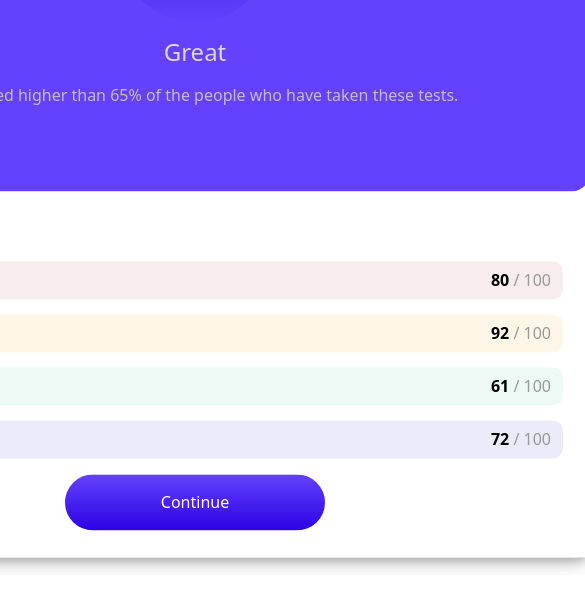
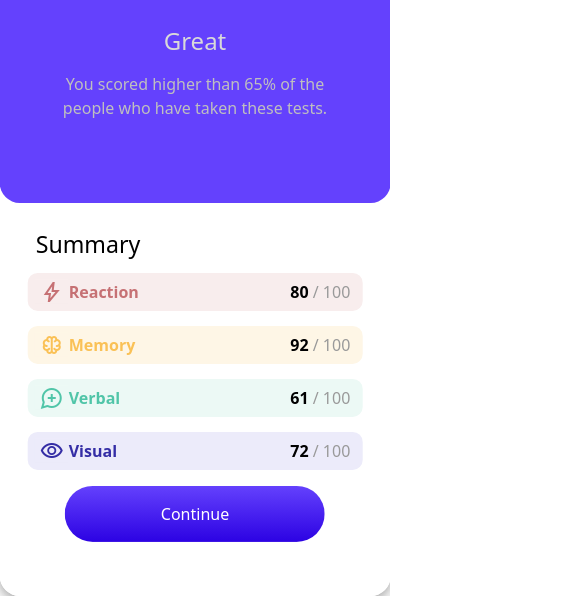
Before and after one commit to Wiileshezo/results-summary-component, a plain HTML site: page index.html in a window 390 px wide. Shown: the part 269-865 px from the top of the page, 585 px wide, since content can reach past the window. Before the commit the page ends 844 px from the top, so only its background shows below. Drawn offline with nearby package versions, Linux system fonts and the light colour scheme.

Commit message:
Media Query

```diff
--- a/css/style.css
+++ b/css/style.css
@@ -1,8 +1,23 @@
+@media screen and (max-width: 1440px) {
+  .my-container {
+    width: 768px;
+  }
+}
+@media screen and (max-width: 768px) {
+  .my-container {
+    width: 640px;
+  }
+}
+@media screen and (max-width: 425px) {
+  .my-container {
+    width: 94%;
+    height: 105%;
+  }
+}
 body {
   height: 100%;
 }
 .my-container {
-  width: 768px;
   display: flex;
   position: absolute;
   left: 50%;
@@ -11,7 +26,7 @@ body {
 }
 .row {
   box-shadow: 0 4px 8px 0 rgba(0, 0, 0, 0.2), 0 6px 20px 0 rgba(0, 0, 0, 0.19);
-  border-radius: 15px;
+  border-radius: 20px;
 }
 .section1 {
   background-color: #6441fd;
@@ -62,6 +77,7 @@ body {
   background-color: #fff;
   color: #000;
   padding: 7vw;
+  border-radius: 20px;
 }
 .samm {
   list-style-type: none;
```
